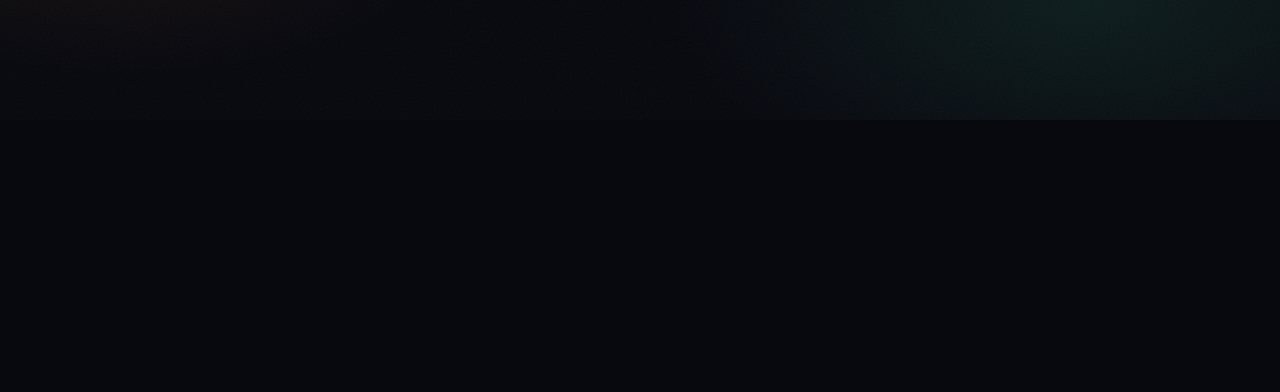
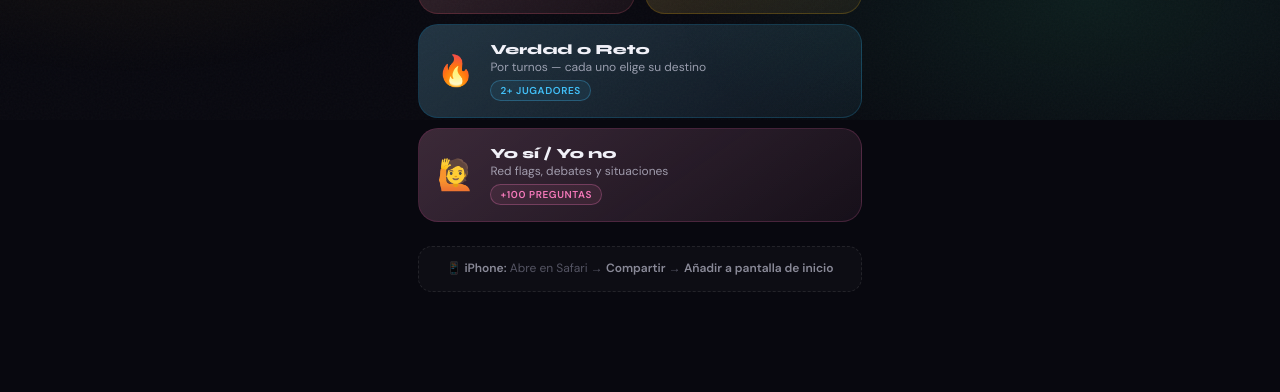
Before and after one commit to chismeh32-jpg/GameParty, a plain HTML site: page index.html in a window 1280 px wide. Shown: the part 680-1072 px from the top of the page. Before the commit the page ends 800 px from the top, so only its background shows below. Drawn offline with Linux system fonts and the light colour scheme.

Commit message:
Update index.html

```diff
--- a/index.html
+++ b/index.html
@@ -723,7 +723,7 @@ input[type=text]::placeholder { color: var(--muted); }
 <div id="app">
 
   <!-- ════════════════ HOME ════════════════ -->
-  <div id="screen-home" class="screen">
+  <div id="screen-home" class="screen active">
     <div class="home-header">
       <div class="logo-wrap">
         <img src="./icono.png" class="logo-icon" alt="Party Games">
```
